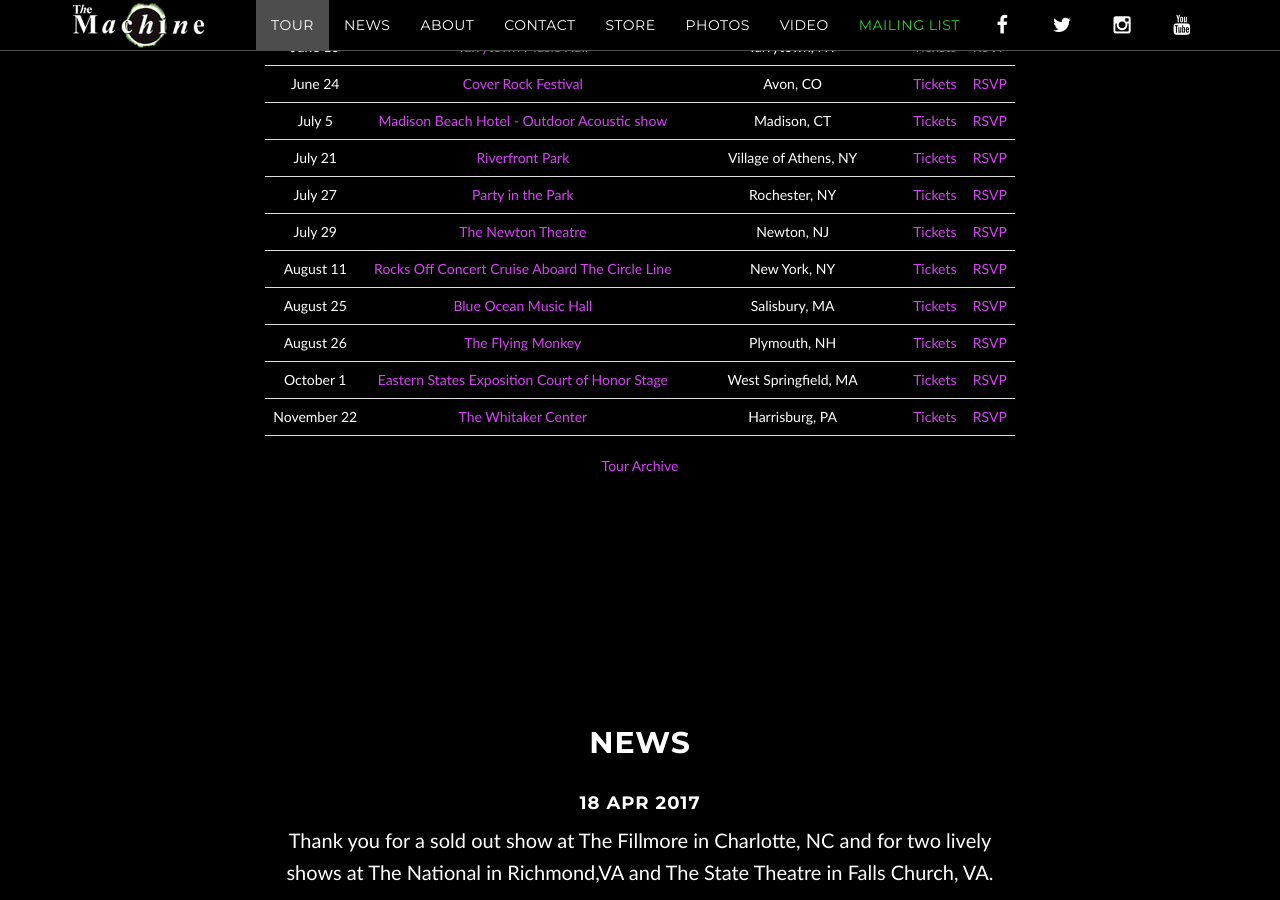
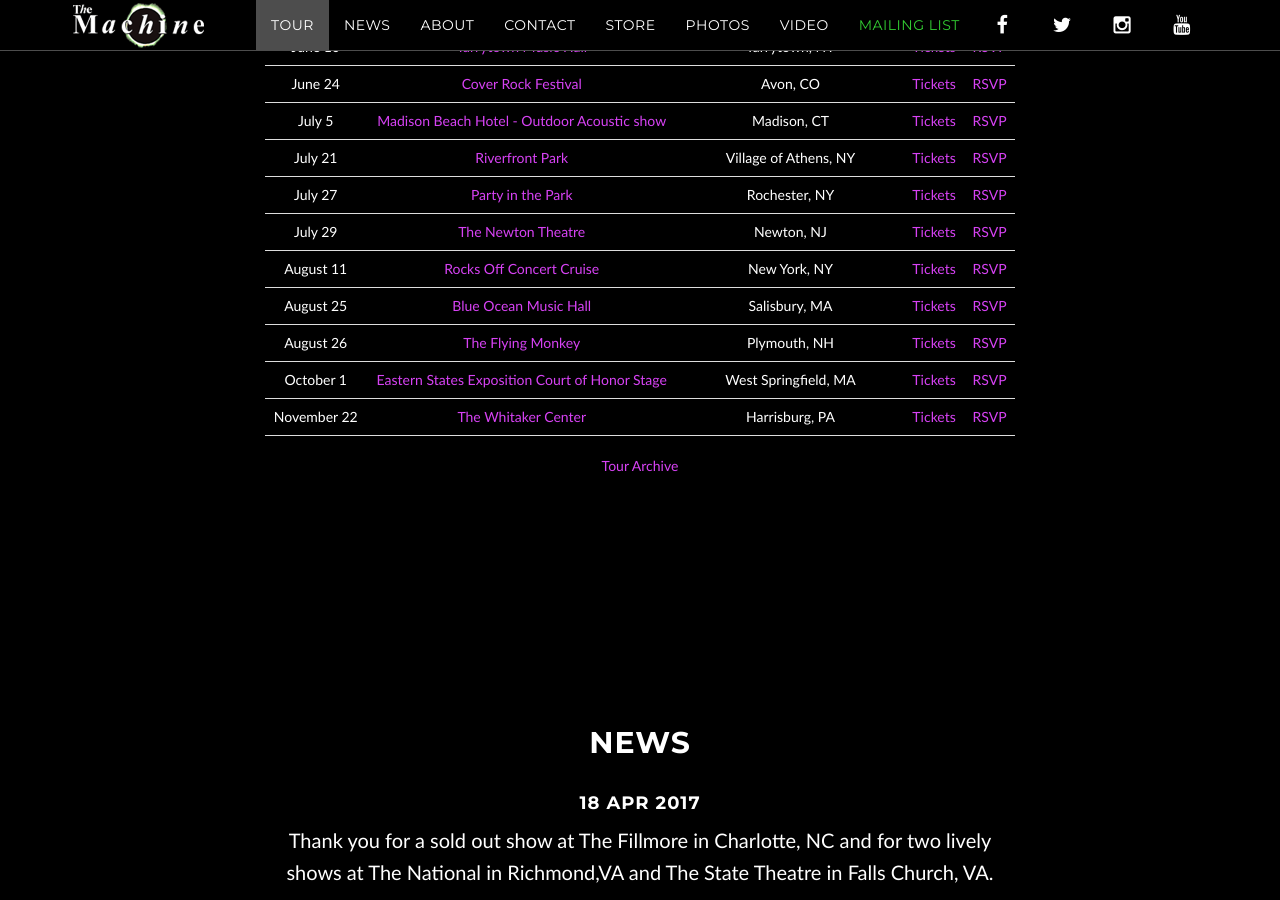
Before and after one commit to machineweb/machineweb.github.io, a Jekyll site: the page built from index.html, in a window 1280 px wide and 900 px high, scrolled down 1064 px. Built offline with Jekyll 4.4.1, drawn with Linux system fonts in a browser that asks for light colours; comment, search, counter and statistics services are not loaded.

Commit message:
Updated tour

```diff
--- a/_data/tour.yml
+++ b/_data/tour.yml
@@ -2969,7 +2969,7 @@
     order: "1501131600000"
 
   - date: "August 11 2017"
-    venue: "Rocks Off Concert Cruise Aboard The Circle Line"
+    venue: "Rocks Off Concert Cruise"
     venue-url: "http://www.rocksoff.com/shows/5759"
     location: "New York, NY"
     tickets-url: " http://www.ticketweb.com/t3/sale/SaleEventDetail?eventId=7394495&pl=rocksoff&dispatch=loadSelectionData"
@@ -2977,7 +2977,7 @@
     order: "1502427600000"
 
   - date: "July 5 2017"
-    venue: "Madison Beach Hotel - Outdoor Acoustic show "
+    venue: "Madison Beach Hotel - Outdoor Acoustic show"
     venue-url:
     location: "Madison, CT"
     tickets-url: ""
```
